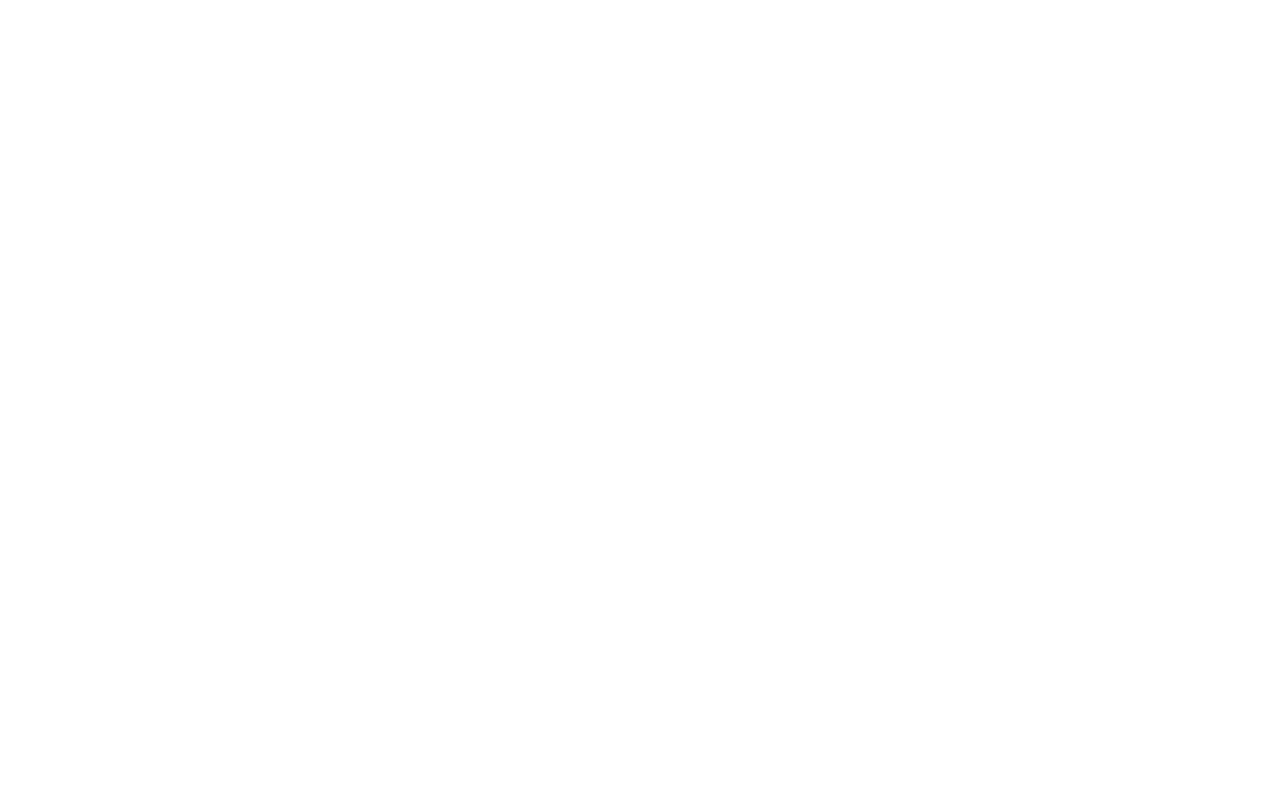
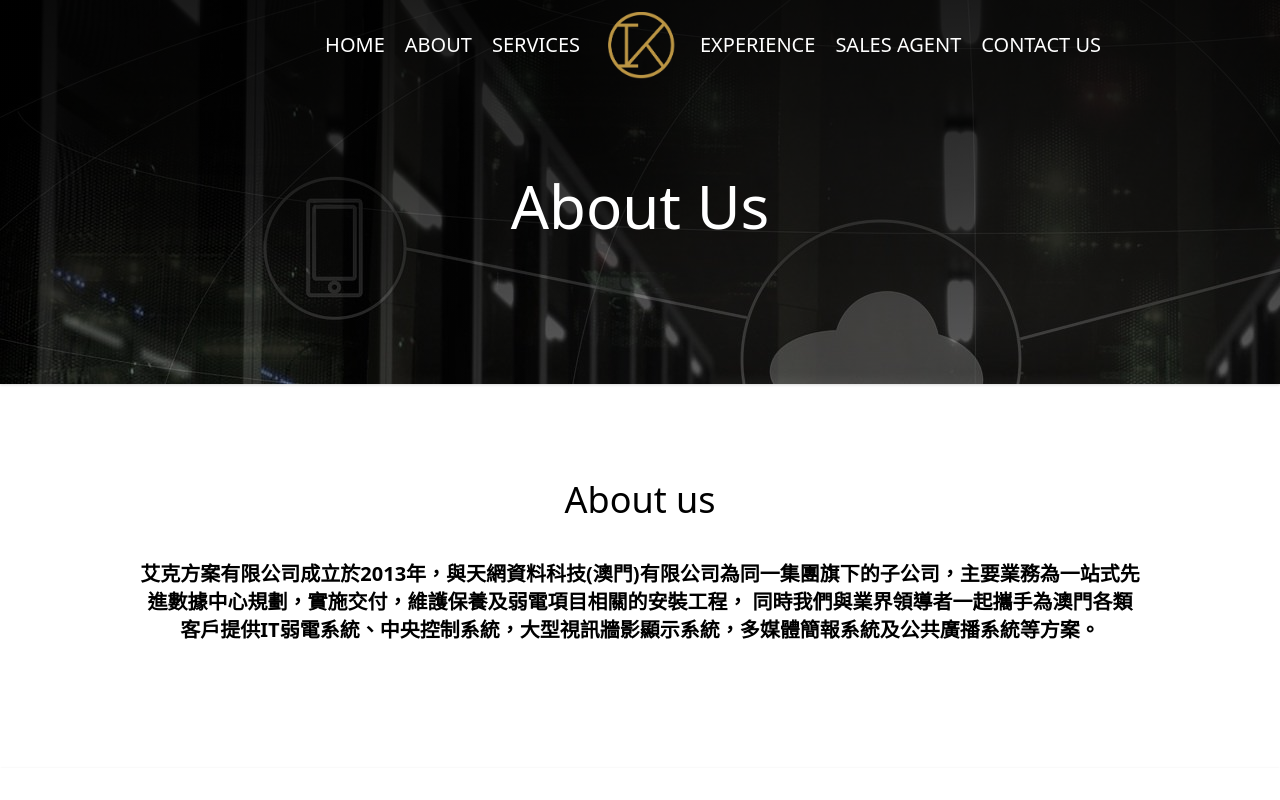
Before and after one commit to jamesmok102/imack_nuxt, a Nuxt app: page /aboutus_page in a window 1280 px wide. Before the commit this address had no page. Shown: the top 800 px of the page. Built offline with nearby package versions, Linux system fonts and the light colour scheme.

Commit message:
解決hash和錨點的冲突

```diff
--- a/pages/aboutus.vue
+++ b/pages/aboutus_page.vue
@@ -1,7 +1,7 @@
 <template>
   <div>
 
-    <SubNav home="/" about_us="/aboutus" services="/services" experience="/experience_page" sales_agent="/salesagent" contact_us="/contactus"/>
+    <SubNav home="/" about_us="/aboutus_page" services="/services_page" experience="/experience_page" sales_agent="/salesagent_page" contact_us="/contactus_page"/>
 
 <!--    <div class="h-96" :style="{'background-image': 'linear-gradient(rgba(0,0,0,0.8),rgba(0,0,0,0.6),rgba(0,0,0,0.3)), url(' + require('@/static/network-2402637.jpg') + ')'}">-->
 <!--      <div class="" style="height: 100%;">-->
--- a/pages/contactus.vue
+++ b/pages/contactus_page.vue
@@ -1,7 +1,7 @@
 <template>
 <div>
 
-  <SubNav home="/" about_us="/aboutus" services="/services" experience="/experience_page" sales_agent="/salesagent" contact_us="/contactus"/>
+  <SubNav home="/" about_us="/aboutus_page" services="/services_page" experience="/experience_page" sales_agent="/salesagent_page" contact_us="/contactus_page"/>
 
   <SubBanner title="Contact Us" />
 
--- a/pages/experience_page.vue
+++ b/pages/experience_page.vue
@@ -1,7 +1,7 @@
 <template>
   <div>
 
-    <SubNav home="/" about_us="/aboutus" services="/services" experience="/experience_page" sales_agent="/salesagent" contact_us="/contactus"/>
+    <SubNav home="/" about_us="/aboutus_page" services="/services_page" experience="/experience_page" sales_agent="/salesagent_page" contact_us="/contactus_page"/>
 
     <SubBanner title="Experience" />
 
--- a/pages/index.vue
+++ b/pages/index.vue
@@ -2,65 +2,65 @@
 
   <div id="content">
 
-    <MainNav home="#" about_us="#aboutus" services="#services" experience="#experience" sales_agent="#salesagent" contact_us="#contactus"/>
+<!--    <MainNav home="#" about_us="#aboutus" services="#services" experience="#experience" sales_agent="#salesagent" contact_us="#contactus"/>-->
 
-<!--    <input type="checkbox" name="/" id= "side-menu-switch">-->
+    <input type="checkbox" name="/" id= "side-menu-switch">
 
-<!--    <div class="bg-white shadow side-menu" style="">-->
-<!--      <div class="px-3 py-3 text-xl font-medium">-->
-<!--        <span class="block py-3" style=""><a href="#">HOME</a></span>-->
-<!--        <span class="block py-3" style=""><a href="#aboutus">ABOUT</a></span>-->
-<!--        <span class="block py-3" style=""><a href="#services">SERVICES</a></span>-->
-<!--        <span class="block py-3" style=""><a href="#experience">EXPERIENCE</a></span>-->
-<!--        <span class="block py-3" style=""><a href="#salesagent">SALES AGENT</a></span>-->
-<!--        <span class="block py-3" style=""><a href="#contactus">CONTACT US</a></span>-->
-<!--      </div>-->
-<!--    </div>-->
+    <div class="bg-white shadow side-menu" style="">
+      <div class="px-3 py-3 text-xl font-medium">
+        <span class="block py-3" style=""><a @click="goAnchor(0)">HOME</a></span>
+        <span class="block py-3" style=""><a @click="goAnchor('#aboutus')">ABOUT</a></span>
+        <span class="block py-3" style=""><a @click="goAnchor('#services')">SERVICES</a></span>
+        <span class="block py-3" style=""><a @click="goAnchor('#experience')">EXPERIENCE</a></span>
+        <span class="block py-3" style=""><a @click="goAnchor('#salesagent')">SALES AGENT</a></span>
+        <span class="block py-3" style=""><a @click="goAnchor('#contactus')">CONTACT US</a></span>
+      </div>
+    </div>
 
-<!--    <div class=" nav" v-show="NavShow">-->
-<!--      <div class="lg:hidden block container text-white">-->
-<!--        <label for="side-menu-switch"><img src="@/static/list.png" style="width: 32px; display: inline-block" class="my-3 mx-3"></label>-->
-<!--        <img src="@/static/imackNoBg.png" style="width: 48px; display: inline-block" class="my-3">-->
-<!--      </div>-->
+    <div class=" nav" v-show="NavShow">
+      <div class="lg:hidden block container text-white">
+        <label for="side-menu-switch"><img src="@/static/list.png" style="width: 32px; display: inline-block" class="my-3 mx-3"></label>
+        <img src="@/static/imackNoBg.png" style="width: 48px; display: inline-block" class="my-3">
+      </div>
 
-<!--      <div class="container mx-auto max-w-5xl lg:flex text-white font-medium text-xl items-center hidden">-->
-<!--        <div class="flex-1 flex justify-end" style="">-->
-<!--          <span class="text-center pr-5" style=""><a href="#">HOME</a></span>-->
-<!--          <span class="text-center pr-5" style=""><a href="#aboutus">ABOUT</a></span>-->
-<!--          <span class="text-center pr-5" style=""><a href="#services">SERVICES</a></span>-->
-<!--        </div>-->
-<!--        <div class="flex-shrink flex justify-center">-->
-<!--          <img class="py-3" src="@/static/imackNoBg.png" style="width: 80px;">-->
-<!--        </div>-->
-<!--        <div class="flex-1 flex">-->
-<!--          <span class="text-center pl-5" style=""><a href="#experience">EXPERIENCE</a></span>-->
-<!--          <span class="text-center pl-5" style=""><a href="#salesagent">SALES AGENT</a></span>-->
-<!--          <span class="text-center pl-5" style=""><a href="#contactus">CONTACT US</a></span>-->
-<!--        </div>-->
-<!--      </div>-->
-<!--    </div>-->
+      <div class="container mx-auto max-w-5xl lg:flex text-white font-medium text-xl items-center hidden">
+        <div class="flex-1 flex justify-end" style="">
+          <span class="text-center pr-5" style=""><a @click="goAnchor(0)">HOME</a></span>
+          <span class="text-center pr-5" style=""><a @click="goAnchor('#aboutus')">ABOUT</a></span>
+          <span class="text-center pr-5" style=""><a @click="goAnchor('#services')">SERVICES</a></span>
+        </div>
+        <div class="flex-shrink flex justify-center">
+          <img class="py-3" src="@/static/imackNoBg.png" style="width: 80px;">
+        </div>
+        <div class="flex-1 flex">
+          <span class="text-center pl-5" style=""><a @click="goAnchor('#experience')">EXPERIENCE</a></span>
+          <span class="text-center pl-5" style=""><a @click="goAnchor('#salesagent')">SALES AGENT</a></span>
+          <span class="text-center pl-5" style=""><a @click="goAnchor('#contactus')">CONTACT US</a></span>
+        </div>
+      </div>
+    </div>
 
-<!--    <div class="bg-white nav shadow" v-show="NavShow2">-->
-<!--      <div class="lg:hidden block container text-white">-->
-<!--        <label for="side-menu-switch"><img src="@/static/list_black.png" style="width: 32px; display: inline-block" class="my-3 mx-3"></label>-->
-<!--        <img src="@/static/imackNoBg.png" style="width: 48px; display: inline-block" class="my-3">-->
-<!--      </div>-->
-<!--      <div class="container mx-auto max-w-5xl lg:flex font-medium text-xl items-center hidden">-->
-<!--        <div class="flex-1 flex justify-end" style="">-->
-<!--          <span class="text-center pr-5" style=""><a href="#">HOME</a></span>-->
-<!--          <span class="text-center pr-5" style=""><a href="#aboutus">ABOUT</a></span>-->
-<!--          <span class="text-center pr-5" style=""><a href="#services">SERVICES</a></span>-->
-<!--        </div>-->
-<!--        <div class="flex-shrink flex justify-center">-->
-<!--          <img class="py-3" src="../static/imackNoBg.png" style="width: 80px;">-->
-<!--        </div>-->
-<!--        <div class="flex-1 flex ">-->
-<!--          <span class="	text-center pl-5" style=""><a href="#experience">EXPERIENCE</a></span>-->
-<!--          <span class="	text-center pl-5" style=""><a href="#salesagent">SALES AGENT</a></span>-->
-<!--          <span class="	text-center pl-5" style=""><a href="#contactus">CONTACT US</a></span>-->
-<!--        </div>-->
-<!--      </div>-->
-<!--    </div>-->
+    <div class="bg-white nav shadow" v-show="NavShow2">
+      <div class="lg:hidden block container text-white">
+        <label for="side-menu-switch"><img src="@/static/list_black.png" style="width: 32px; display: inline-block" class="my-3 mx-3"></label>
+        <img src="@/static/imackNoBg.png" style="width: 48px; display: inline-block" class="my-3">
+      </div>
+      <div class="container mx-auto max-w-5xl lg:flex font-medium text-xl items-center hidden">
+        <div class="flex-1 flex justify-end" style="">
+          <span class="text-center pr-5" style=""><a @click="goAnchor(0)">HOME</a></span>
+          <span class="text-center pr-5" style=""><a @click="goAnchor('#aboutus')">ABOUT</a></span>
+          <span class="text-center pr-5" style=""><a @click="goAnchor('#services')">SERVICES</a></span>
+        </div>
+        <div class="flex-shrink flex justify-center">
+          <img class="py-3" src="../static/imackNoBg.png" style="width: 80px;">
+        </div>
+        <div class="flex-1 flex ">
+          <span class="	text-center pl-5" style=""><a @click="goAnchor('#experience')">EXPERIENCE</a></span>
+          <span class="	text-center pl-5" style=""><a @click="goAnchor('#salesagent')">SALES AGENT</a></span>
+          <span class="	text-center pl-5" style=""><a @click="goAnchor('#contactus')">CONTACT US</a></span>
+        </div>
+      </div>
+    </div>
 
 
 
@@ -78,7 +78,7 @@
         <p class="leading-relaxed text-center font-semibold lg:text-xl text-sm px-3 mb-10">艾克方案有限公司成立於2013年，與天網資料科技(澳門)有限公司為同一集團旗下的子公司，主要業務為一站式先進數據中心規劃，實施交付，維護保養及弱電項目相關的安裝工程，
           同時我們與業界領導者一起攜手為澳門各類客戶提供IT弱電系統、中央控制系統，大型視訊牆影顯示系統，多媒體簡報系統及公共廣播系統等方案。</p>
         <div class="flex justify-center">
-          <button class="text-3xl text-white bg-gray-600 p-3 px-6 rounded"><nuxt-link to="/aboutus">More</nuxt-link></button>
+          <button class="text-3xl text-white bg-gray-600 p-3 px-6 rounded"><nuxt-link to="/aboutus_page">More</nuxt-link></button>
         </div>
       </div>
     </section>
@@ -121,7 +121,7 @@
           </div>
         </div>
         <div class="flex justify-center mt-7">
-          <button class="text-3xl text-white bg-gray-600 p-3 px-6 rounded"><nuxt-link to="/services">More</nuxt-link></button>
+          <button class="text-3xl text-white bg-gray-600 p-3 px-6 rounded"><nuxt-link to="/services_page">More</nuxt-link></button>
         </div>
       </div>
     </section>
@@ -163,7 +163,7 @@
           <img src="@/static/lux.png" style="width: 200px;"/>
         </div>
         <div class="flex justify-center">
-          <button class="text-3xl text-white bg-gray-600 p-3 px-6 rounded"><nuxt-link to="/salesagent">More</nuxt-link></button>
+          <button class="text-3xl text-white bg-gray-600 p-3 px-6 rounded"><nuxt-link to="/salesagent_page">More</nuxt-link></button>
         </div>
       </div>
     </section>
@@ -203,7 +203,9 @@
               <li class="py-1 font-semibold"><img src="@/static/instagram.png"  class="pb-1 pr-3" style="display: inline;"><a href="https://www.instagram.com/imack_solutions/">imack_solutions(點擊進入IG)</a></li>
             </ul>
           </div>
-
+        </div>
+        <div class="flex justify-center">
+          <button class="text-3xl text-white bg-gray-600 p-3 px-6 rounded"><nuxt-link to="/contactus_page">More</nuxt-link></button>
         </div>
       </div>
     </section>
@@ -242,38 +244,38 @@
 .clip {
   clip-path: polygon(0% 0%, 100% 0%, 100% 90%, 50% 100%, 0% 90%);
 }
-/*.nav {*/
-/*  //height: 110px;*/
-/*  position:fixed;*/
-/*  top:0;*/
-/*  left:0;*/
-/*  width:100%;*/
-/*  z-index:99;*/
-/*}*/
-/*a:hover {*/
-/*  text-decoration:underline;*/
-/*}*/
+.nav {
+  //height: 110px;
+  position:fixed;
+  top:0;
+  left:0;
+  width:100%;
+  z-index:99;
+}
+a:hover {
+  text-decoration:underline;
+}
 *, html {
   scroll-behavior: smooth !important;
 }
-/*.side-menu {*/
-/*  position:fixed;*/
-/*  top:63px;*/
-/*  left:0;*/
-/*  transform: translateX(-130%);*/
-/*  transition: 0.4s;*/
-/*  z-index:98;*/
-/*  width: 100%;*/
-/*}*/
-/*#side-menu-switch{*/
-/*  position: fixed;*/
-/*  top:0;*/
-/*  left:0;*/
-/*  opacity: 0;*/
-/*}*/
-/*#side-menu-switch:checked + .side-menu{*/
-/*  transform: translateX(0%);*/
-/*}*/
+.side-menu {
+  position:fixed;
+  top:63px;
+  left:0;
+  transform: translateX(-130%);
+  transition: 0.4s;
+  z-index:98;
+  width: 100%;
+}
+#side-menu-switch{
+  position: fixed;
+  top:0;
+  left:0;
+  opacity: 0;
+}
+#side-menu-switch:checked + .side-menu{
+  transform: translateX(0%);
+}
 </style>
 
 <script>
@@ -284,36 +286,47 @@ import {onBeforeMount, onBeforeUnmount, onMounted, onUnmounted, ref} from "vue";
 export default {
   name: 'IndexPage',
   setup() {
-    // let NavShow = ref(true);
-    // let NavShow2 = ref(false);
-    // onMounted(()=>{
-    //   window.addEventListener('scroll', handleScroll)
-    // })
-    // onUnmounted(()=>{
-    //   window.removeEventListener('scroll', handleScroll)
-    // })
-    // const handleScroll = () => {
-    //   let scrollTop = window.pageYOffset || document.documentElement.scrollTop || document.body.scrollTop
-    //   let offsetTop = document.querySelector('#aboutus').offsetTop - 100
-    //   console.log("offsetTop: ", offsetTop)
-    //   if (scrollTop < offsetTop) {
-    //     //console.log("top")
-    //     NavShow.value = true;
-    //   } else {
-    //     //console.log("bottom")
-    //     NavShow.value = false;
-    //   }
-    //   if (scrollTop <= 100) {
-    //     NavShow.value = true;
-    //     NavShow2.value = false;
-    //   } else if (scrollTop > 100 && scrollTop < offsetTop) {
-    //     NavShow.value = false;
-    //     NavShow2.value = false;
-    //   } else {
-    //     NavShow.value = false;
-    //     NavShow2.value = true;
-    //   }
-    // }
+    let NavShow = ref(true);
+    let NavShow2 = ref(false);
+    onMounted(()=>{
+      window.addEventListener('scroll', handleScroll)
+    })
+    onUnmounted(()=>{
+      window.removeEventListener('scroll', handleScroll)
+    })
+    const handleScroll = () => {
+      let scrollTop = window.pageYOffset || document.documentElement.scrollTop || document.body.scrollTop
+      let offsetTop = document.querySelector('#aboutus').offsetTop - 100
+      console.log("offsetTop: ", offsetTop)
+      if (scrollTop < offsetTop) {
+        //console.log("top")
+        NavShow.value = true;
+      } else {
+        //console.log("bottom")
+        NavShow.value = false;
+      }
+      if (scrollTop <= 100) {
+        NavShow.value = true;
+        NavShow2.value = false;
+      } else if (scrollTop > 100 && scrollTop < offsetTop) {
+        NavShow.value = false;
+        NavShow2.value = false;
+      } else {
+        NavShow.value = false;
+        NavShow2.value = true;
+      }
+    }
+    const goAnchor = (selector) => {
+      let top = 0;
+      const scrollTop = document.documentElement.scrollTop || window.pageYOffset || document.body.scrollTop;
+      if (typeof selector === 'number') {
+        top = selector - scrollTop;
+      } else {
+        const anchor = document.querySelector(selector) || {offsetTop: 0};
+        top = anchor.offsetTop - scrollTop;
+      }
+      window.scrollBy({top, behavior: 'smooth'});
+    }
     let zoom = 19
     let center = [22.18929,113.55135]
     let options = {
@@ -329,13 +342,14 @@ export default {
     // });
     // L.tileLayer('https://{s}.tile.openstreetmap.org/{z}/{x}/{y}.png').addTo(map);
     return {
-      // NavShow,
-      // NavShow2,
+      NavShow,
+      NavShow2,
       zoom,
       center,
       options,
       url,
       attribution,
+      goAnchor,
     }
   }
 }
--- a/pages/salesagent.vue
+++ b/pages/salesagent_page.vue
@@ -1,7 +1,7 @@
 <template>
 <div>
 
-  <SubNav home="/" about_us="/aboutus" services="/services" experience="/experience_page" sales_agent="/salesagent" contact_us="/contactus"/>
+  <SubNav home="/" about_us="/aboutus_page" services="/services_page" experience="/experience_page" sales_agent="/salesagent_page" contact_us="/contactus_page"/>
 
   <SubBanner title="Sales Agent" />
 
--- a/pages/services.vue
+++ b/pages/services_page.vue
@@ -1,7 +1,7 @@
 <template>
   <div>
 
-    <SubNav home="/" about_us="/aboutus" services="/services" experience="/experience_page" sales_agent="/salesagent" contact_us="/contactus"/>
+    <SubNav home="/" about_us="/aboutus_page" services="/services_page" experience="/experience_page" sales_agent="/salesagent_page" contact_us="/contactus_page"/>
 
     <SubBanner title="Service" />
 
```
